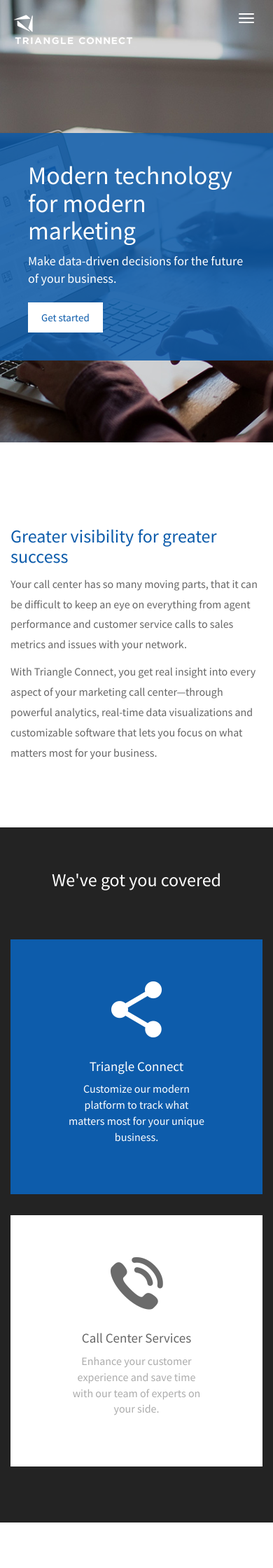
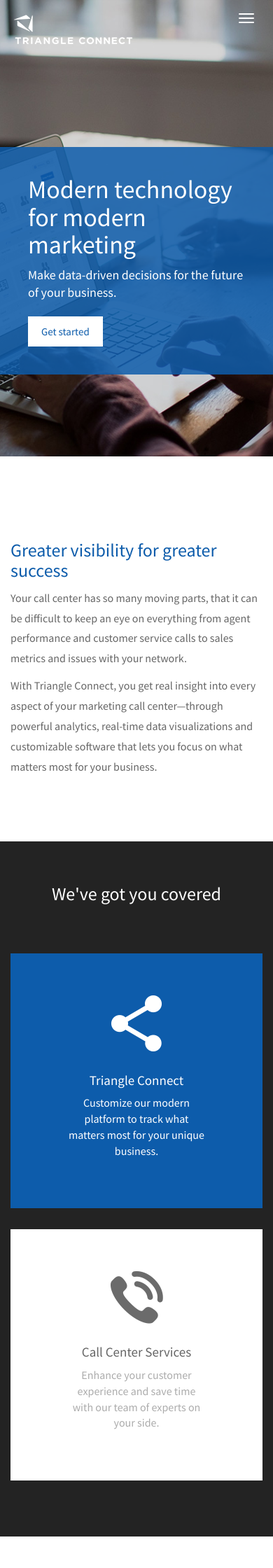
Before and after one commit to triangleconnect/triangleconnect, a Jekyll site: the page built from index.html, in a window 390 px wide. Shown: the top 2240 px of the page at 70% size. Built offline with Jekyll 4.4.1, drawn with Linux system fonts in a browser that asks for light colours.

Commit message:
small css fixes

```diff
--- a/css/main.scss
+++ b/css/main.scss
@@ -79,6 +79,9 @@
 
 }
 
+.navbar {
+  min-height: 72px;
+}
 
 .hero {
 	height: 100%;
@@ -495,3 +498,9 @@
 a.decoration-none:hover{
   text-decoration: none;
 }
+
+@media (max-width: 768px) {
+  .partner-logo-container {
+    width: 100%;
+  }
+}
```
